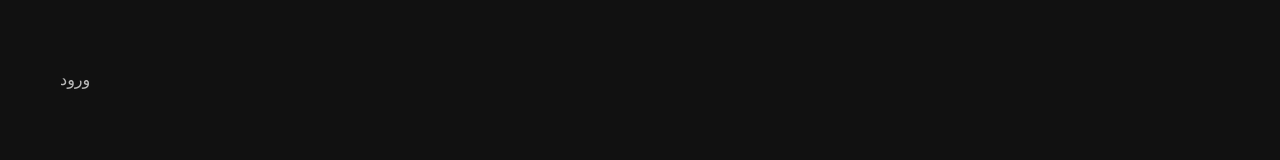
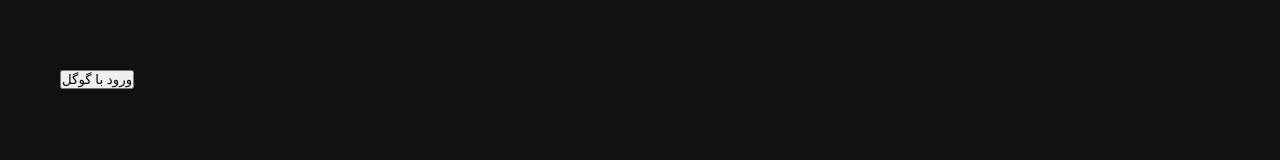
Before and after one commit to aghp81/Blog-Nextjs, a Next.js app: page /dashboard/login in a window 1280 px wide. Shown: the part 346-506 px from the top of the page. Built offline with nearby package versions, Linux system fonts and the light colour scheme.

Commit message:
login with google

```diff
--- /dev/null
+++ b/src/app/dashboard/(auth)/login/page.jsx
@@ -0,0 +1,11 @@
+"use client"
+
+import styles from '../../../../app/page.module.css'
+
+export default function Login() {
+  return (
+    <div className={styles.container}>
+      <button onClick={() => signIn("google")}>ورود با گوگل</button>
+    </div>
+  )
+}
```
